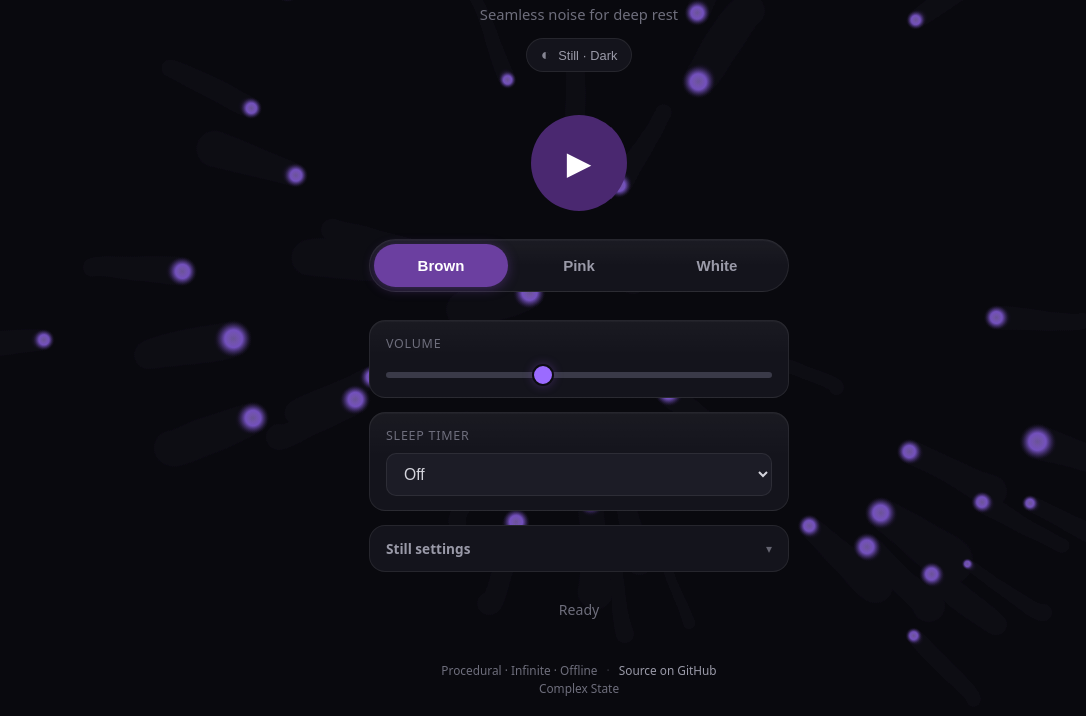
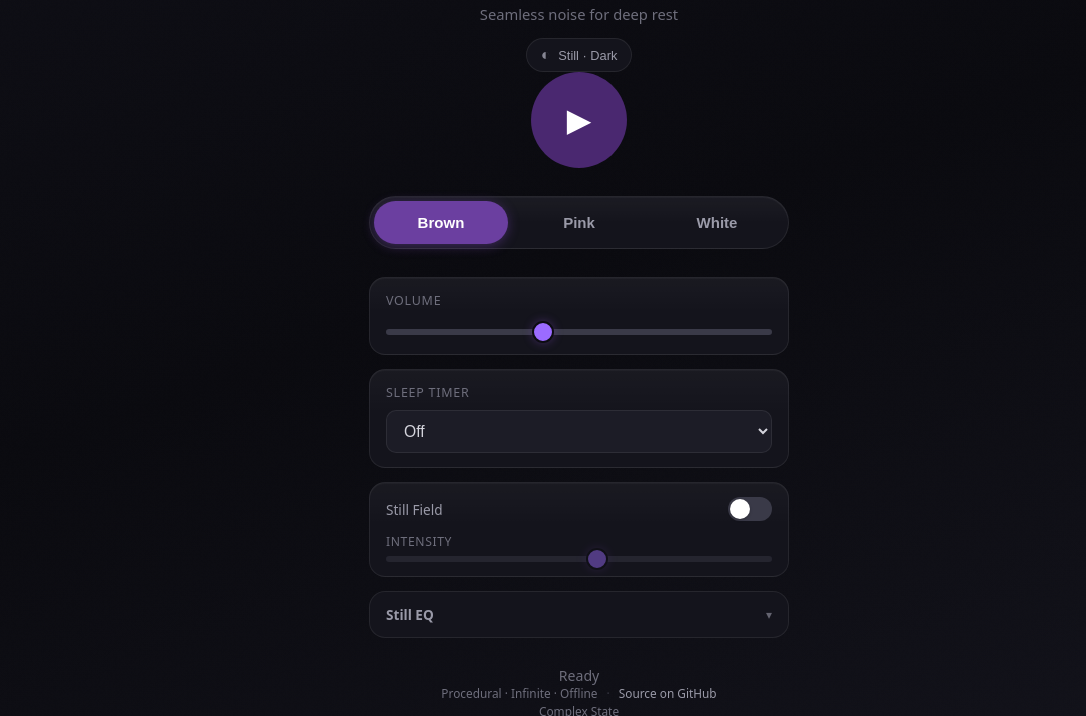
Before and after one commit to Blazenetic/complex-noise, a plain HTML site: page index.html in a window 1280 px wide. Shown: the part 84-800 px from the top of the page, without its empty margins (61-1147 px from the left). Drawn offline with Linux system fonts and the light colour scheme.

Commit message:
feat(still-field): nodes+edges graph, default off, silver-titanium, easier toggle
- Default Still Field to off (localStorage === 'true')
- Replace purple particle blobs with calm nodes + distance-based edges
- Subtle silver/titanium brushed palette (dark) + muted warm grey (bone)
- Move Field toggle + intensity to always-visible control group
- Slow premium drift, strong damping, soft residual trails
- Clean disable path preserved
- README already documents the new behaviour

```diff
--- a/index.html
+++ b/index.html
@@ -33,8 +33,9 @@
       --purple-glow: rgba(107, 63, 160, 0.48);
       --border: rgba(255, 255, 255, 0.075);
       --still-accent: var(--purple);
-      --still-field-particle: rgba(155, 107, 255, 0.32);
-      --still-field-core: rgba(180, 140, 255, 0.18);
+      /* Still Field — subtle silver / brushed titanium (no purple blobs) */
+      --still-field-node: rgba(190, 195, 210, 0.55);
+      --still-field-edge: rgba(160, 165, 180, 0.22);
       --still-texture-opacity: 0.025;
       --still-energy: 0;
       --radius: 16px;
@@ -58,8 +59,9 @@
       --purple-glow: rgba(122, 107, 138, 0.28);
       --border: rgba(0, 0, 0, 0.07);
       --still-accent: #8A7B6A;
-      --still-field-particle: rgba(110, 95, 85, 0.22);
-      --still-field-core: rgba(130, 115, 100, 0.12);
+      /* Still Field — muted warm grey for bone theme */
+      --still-field-node: rgba(95, 90, 85, 0.42);
+      --still-field-edge: rgba(100, 95, 90, 0.18);
       --still-texture-opacity: 0.065;
       color-scheme: light;
     }
@@ -347,7 +349,46 @@
       border-color: var(--purple);
     }
 
-    /* Still settings panel (collapsible) */
+    /* Still Field controls — always visible for easy access */
+    .still-field-controls {
+      background: var(--surface);
+      background-image: linear-gradient(180deg, rgba(255,255,255,0.025) 0%, transparent 45%);
+      border-radius: var(--radius);
+      padding: 14px 16px;
+      border: 1px solid var(--border);
+      box-shadow: inset 0 1px 0 rgba(255,255,255,0.03);
+      display: flex;
+      flex-direction: column;
+      gap: 12px;
+    }
+
+    .still-field-controls .still-toggle-row {
+      display: flex;
+      align-items: center;
+      justify-content: space-between;
+      gap: 12px;
+    }
+
+    .still-field-controls .still-toggle-row span {
+      font-size: 0.85rem;
+      color: var(--text-secondary);
+      font-weight: 500;
+    }
+
+    .still-field-row {
+      display: flex;
+      flex-direction: column;
+      gap: 6px;
+    }
+
+    .still-field-row label {
+      font-size: 0.76rem;
+      color: var(--text-muted);
+      text-transform: uppercase;
+      letter-spacing: 0.05em;
+    }
+
+    /* Still settings panel (collapsible — EQ only) */
     .still-panel {
       width: 100%;
       border: 1px solid var(--border);
@@ -392,31 +433,17 @@
       border-top: 1px solid var(--border);
     }
 
-    .still-eq-row,
-    .still-field-row {
+    .still-eq-row {
       display: flex;
       flex-direction: column;
       gap: 6px;
     }
 
-    .still-eq-row label,
-    .still-field-row label {
+    .still-eq-row label {
       font-size: 0.76rem;
       color: var(--text-muted);
       text-transform: uppercase;
       letter-spacing: 0.05em;
-    }
-
-    .still-toggle-row {
-      display: flex;
-      align-items: center;
-      justify-content: space-between;
-      gap: 12px;
-    }
-
-    .still-toggle-row span {
-      font-size: 0.85rem;
-      color: var(--text-secondary);
     }
 
     .still-switch {
@@ -494,7 +521,7 @@
   <!-- Procedural texture layer (Still Theme) -->
   <div class="still-texture" aria-hidden="true"></div>
 
-  <!-- Still Field — full-page mathematical visualisation -->
+  <!-- Still Field — full-page nodes + edges visualisation -->
   <canvas id="stillField" aria-hidden="true"></canvas>
 
   <header>
@@ -538,32 +565,33 @@
         </select>
       </div>
 
-      <!-- Still settings: EQ + Field (collapsible to keep main surface calm) -->
+      <!-- Still Field — always visible for easy on/off -->
+      <div class="still-field-controls">
+        <div class="still-toggle-row">
+          <span>Still Field</span>
+          <button type="button" class="still-switch" id="stillFieldToggle" role="switch" aria-checked="false" aria-label="Enable Still Field"></button>
+        </div>
+        <div class="still-field-row">
+          <label for="stillFieldIntensity">Intensity</label>
+          <input type="range" id="stillFieldIntensity" min="0" max="1" step="0.05" value="0.55" />
+        </div>
+      </div>
+
+      <!-- Still EQ (collapsible to keep main surface calm) -->
       <details class="still-panel" id="stillPanel">
-        <summary>Still settings</summary>
+        <summary>Still EQ</summary>
         <div class="still-panel-body">
-          <!-- Still EQ -->
           <div class="still-eq-row">
-            <label for="stillEqLow">Still EQ · Low</label>
+            <label for="stillEqLow">Low</label>
             <input type="range" id="stillEqLow" min="-12" max="12" step="0.5" value="0" />
           </div>
           <div class="still-eq-row">
-            <label for="stillEqMid">Still EQ · Mid</label>
+            <label for="stillEqMid">Mid</label>
             <input type="range" id="stillEqMid" min="-12" max="12" step="0.5" value="0" />
           </div>
           <div class="still-eq-row">
-            <label for="stillEqHigh">Still EQ · High</label>
+            <label for="stillEqHigh">High</label>
             <input type="range" id="stillEqHigh" min="-12" max="12" step="0.5" value="0" />
-          </div>
-
-          <!-- Still Field controls -->
-          <div class="still-toggle-row">
-            <span>Still Field</span>
-            <button type="button" class="still-switch" id="stillFieldToggle" role="switch" aria-checked="true" aria-label="Enable Still Field"></button>
-          </div>
-          <div class="still-field-row">
-            <label for="stillFieldIntensity">Still Field intensity</label>
-            <input type="range" id="stillFieldIntensity" min="0" max="1" step="0.05" value="0.55" />
           </div>
         </div>
       </details>
@@ -584,7 +612,7 @@
     // ============================================================
     // Complex Noise by Complex State
     // Procedural seamless noise generator (Web Audio API)
-    // Upgraded with Still Theme · Still Field · Still EQ
+    // Still Theme · Still Field (nodes + edges) · Still EQ
     // Optimized for long sleep sessions on mobile browsers
     // ============================================================
 
@@ -599,8 +627,8 @@
     let stillEqMid = parseFloat(localStorage.getItem('complexNoise_stillEqMid')) || 0;
     let stillEqHigh = parseFloat(localStorage.getItem('complexNoise_stillEqHigh')) || 0;
 
-    // --- Still Field state ---
-    let stillFieldEnabled = localStorage.getItem('complexNoise_stillFieldEnabled') !== 'false';
+    // --- Still Field state (default OFF) ---
+    let stillFieldEnabled = localStorage.getItem('complexNoise_stillFieldEnabled') === 'true';
     let stillFieldIntensity = parseFloat(localStorage.getItem('complexNoise_stillFieldIntensity'));
     if (isNaN(stillFieldIntensity)) stillFieldIntensity = 0.55;
 
@@ -618,8 +646,8 @@
     let timerId = null;
     let wakeLock = null;
 
-    // --- Still Field runtime ---
-    let stillFieldParticles = [];
+    // --- Still Field runtime (nodes + edges) ---
+    let stillFieldNodes = [];
     let stillFieldRaf = null;
     let stillFieldLastTs = 0;
     let stillEnergy = 0; // 0–1 smoothed energy for UI influence
@@ -654,8 +682,10 @@
     stillEqHighSlider.value = stillEqHigh;
     stillFieldIntensitySlider.value = stillFieldIntensity;
     stillFieldToggle.setAttribute('aria-checked', stillFieldEnabled ? 'true' : 'false');
-    // Keep the intensity control in sync with the toggle state for clarity
     stillFieldIntensitySlider.disabled = !stillFieldEnabled;
+    if (!stillFieldEnabled) {
+      stillFieldCanvas.classList.add('still-field-off');
+    }
 
     // ----------------------------------------------------------
     // Still Theme
@@ -670,8 +700,8 @@
       if (themeColorMeta) themeColorMeta.content = isBone ? '#F4F0E8' : '#0C0C11';
       const schemeMeta = document.querySelector('meta[name="color-scheme"]');
       if (schemeMeta) schemeMeta.content = isBone ? 'light' : 'dark';
-      // Re-seed particles so colours update immediately with the new theme
-      if (stillFieldParticles.length) initStillFieldParticles(true);
+      // Re-seed nodes so colours update immediately with the new theme
+      if (stillFieldNodes.length) initStillFieldNodes(true);
     }
 
     applyStillTheme(stillTheme);
@@ -937,8 +967,9 @@
     });
 
     // ----------------------------------------------------------
-    // Still Field — full-page procedural visualisation
-    // Soft particle field driven by analyser, gentle UI influence
+    // Still Field — nodes + edges graph visualisation
+    // Subtle silver/titanium nodes, soft distance-based edges
+    // Slow calm drift, gently driven by analyser metrics
     // ----------------------------------------------------------
     const stillFieldCtx = stillFieldCanvas.getContext('2d', { alpha: true });
     let stillFieldW = 0;
@@ -954,28 +985,22 @@
       stillFieldCanvas.style.width = stillFieldW + 'px';
       stillFieldCanvas.style.height = stillFieldH + 'px';
       stillFieldCtx.setTransform(stillFieldDpr, 0, 0, stillFieldDpr, 0, 0);
-      if (stillFieldParticles.length === 0) initStillFieldParticles();
+      if (stillFieldNodes.length === 0) initStillFieldNodes();
     }
 
-    function initStillFieldParticles(force = false) {
-      if (stillFieldParticles.length && !force) return;
-      // Cap particle count for mid-range mobile performance while keeping the field present
-      const count = Math.min(42, Math.max(24, Math.floor((stillFieldW * stillFieldH) / 20000)));
-      stillFieldParticles = [];
-      const style = getComputedStyle(document.documentElement);
-      const particleColor = style.getPropertyValue('--still-field-particle').trim() || 'rgba(155,107,255,0.3)';
-      const coreColor = style.getPropertyValue('--still-field-core').trim() || 'rgba(180,140,255,0.15)';
+    function initStillFieldNodes(force = false) {
+      if (stillFieldNodes.length && !force) return;
+      // Conservative count for mid-range mobile — still enough for a living graph
+      const count = Math.min(34, Math.max(22, Math.floor((stillFieldW * stillFieldH) / 28000)));
+      stillFieldNodes = [];
 
       for (let i = 0; i < count; i++) {
-        stillFieldParticles.push({
+        stillFieldNodes.push({
           x: Math.random() * stillFieldW,
           y: Math.random() * stillFieldH,
-          vx: (Math.random() - 0.5) * 0.25,
-          vy: (Math.random() - 0.5) * 0.25,
-          baseR: 18 + Math.random() * 42,
-          phase: Math.random() * Math.PI * 2,
-          color: particleColor,
-          core: coreColor
+          vx: (Math.random() - 0.5) * 0.12,
+          vy: (Math.random() - 0.5) * 0.12,
+          phase: Math.random() * Math.PI * 2
         });
       }
     }
@@ -988,7 +1013,6 @@
       const data = new Uint8Array(bins);
       analyser.getByteFrequencyData(data);
 
-      // Rough band averages (fftSize 256 → ~ bin width ~ sampleRate/256)
       let lowSum = 0, midSum = 0, highSum = 0, total = 0;
       const lowEnd = Math.floor(bins * 0.12);
       const midEnd = Math.floor(bins * 0.45);
@@ -1015,7 +1039,6 @@
           cancelAnimationFrame(stillFieldRaf);
           stillFieldRaf = null;
         }
-        // Force energy to zero so play button influence disappears cleanly
         stillEnergy = 0;
         document.documentElement.style.setProperty('--still-energy', '0');
         return;
@@ -1031,65 +1054,80 @@
       stillFieldLastTs = ts;
 
       const metrics = getStillAudioMetrics();
-      // Smooth energy for UI — much quieter when not actively playing
-      const targetEnergy = metrics.overall * stillFieldIntensity * (isPlaying ? 1 : 0.08);
-      stillEnergy += (targetEnergy - stillEnergy) * 0.1;
+      // Smooth energy for UI — quieter when paused
+      const targetEnergy = metrics.overall * stillFieldIntensity * (isPlaying ? 1 : 0.06);
+      stillEnergy += (targetEnergy - stillEnergy) * 0.09;
       document.documentElement.style.setProperty('--still-energy', stillEnergy.toFixed(4));
 
-      // Soft residual clear (calm trails, never harsh)
+      // Soft residual clear (calm trails)
       stillFieldCtx.fillStyle = stillTheme === 'bone'
-        ? 'rgba(244, 240, 232, 0.22)'
-        : 'rgba(12, 12, 17, 0.18)';
+        ? 'rgba(244, 240, 232, 0.28)'
+        : 'rgba(12, 12, 17, 0.22)';
       stillFieldCtx.fillRect(0, 0, stillFieldW, stillFieldH);
 
       const intensity = stillFieldIntensity;
-      const energyBoost = 0.4 + metrics.overall * 1.4;
+      const energyBoost = 0.35 + metrics.overall * 1.1;
+      const maxDist = 110 + intensity * 55; // connection range scales a little with intensity
 
-      // Soft attraction points (play button approx centre, lower controls)
-      const anchors = [
-        { x: stillFieldW * 0.5, y: stillFieldH * 0.38, strength: 0.012 + metrics.low * 0.02 },
-        { x: stillFieldW * 0.5, y: stillFieldH * 0.62, strength: 0.006 + metrics.mid * 0.012 }
-      ];
+      // Read current theme colours once per frame
+      const style = getComputedStyle(document.documentElement);
+      const nodeColor = style.getPropertyValue('--still-field-node').trim() || 'rgba(190,195,210,0.5)';
+      const edgeColor = style.getPropertyValue('--still-field-edge').trim() || 'rgba(160,165,180,0.2)';
 
-      for (const p of stillFieldParticles) {
-        // Very gentle random walk + audio energy (kept calm)
-        p.vx += (Math.random() - 0.5) * 0.028 * energyBoost;
-        p.vy += (Math.random() - 0.5) * 0.028 * energyBoost;
+      // --- Update + draw nodes ---
+      for (const n of stillFieldNodes) {
+        // Extremely gentle random walk
+        n.vx += (Math.random() - 0.5) * 0.018 * energyBoost;
+        n.vy += (Math.random() - 0.5) * 0.018 * energyBoost;
 
-        // Gentle attraction to anchors
-        for (const a of anchors) {
-          const dx = a.x - p.x;
-          const dy = a.y - p.y;
-          const dist = Math.sqrt(dx * dx + dy * dy) + 1;
-          p.vx += (dx / dist) * a.strength * intensity;
-          p.vy += (dy / dist) * a.strength * intensity;
-        }
+        // Strong damping → premium slow drift
+        n.vx *= 0.978;
+        n.vy *= 0.978;
 
-        // Strong damping keeps motion calm and premium
-        p.vx *= 0.972;
-        p.vy *= 0.972;
-
-        p.x += p.vx * (1 + metrics.mid * 0.6);
-        p.y += p.vy * (1 + metrics.mid * 0.6);
+        n.x += n.vx * (0.9 + metrics.mid * 0.4);
+        n.y += n.vy * (0.9 + metrics.mid * 0.4);
 
         // Soft wrap
-        if (p.x < -60) p.x = stillFieldW + 60;
-        if (p.x > stillFieldW + 60) p.x = -60;
-        if (p.y < -60) p.y = stillFieldH + 60;
-        if (p.y > stillFieldH + 60) p.y = -60;
+        if (n.x < -20) n.x = stillFieldW + 20;
+        if (n.x > stillFieldW + 20) n.x = -20;
+        if (n.y < -20) n.y = stillFieldH + 20;
+        if (n.y > stillFieldH + 20) n.y = -20;
 
-        // Breathing radius
-        p.phase += 0.008 + metrics.high * 0.015;
-        const r = p.baseR * (0.75 + Math.sin(p.phase) * 0.18) * (0.85 + metrics.overall * 0.45) * intensity;
+        n.phase += 0.006 + metrics.high * 0.01;
+      }
 
-        // Draw soft particle
-        const grad = stillFieldCtx.createRadialGradient(p.x, p.y, 0, p.x, p.y, r);
-        grad.addColorStop(0, p.core);
-        grad.addColorStop(0.45, p.color);
-        grad.addColorStop(1, 'transparent');
+      // --- Draw edges (O(n²) is fine at n ≤ 34) ---
+      stillFieldCtx.lineWidth = 0.9;
+      for (let i = 0; i < stillFieldNodes.length; i++) {
+        const a = stillFieldNodes[i];
+        for (let j = i + 1; j < stillFieldNodes.length; j++) {
+          const b = stillFieldNodes[j];
+          const dx = b.x - a.x;
+          const dy = b.y - a.y;
+          const dist = Math.sqrt(dx * dx + dy * dy);
+          if (dist < maxDist) {
+            const alpha = (1 - dist / maxDist) * 0.55 * intensity;
+            stillFieldCtx.strokeStyle = edgeColor.replace(/[\d.]+\)$/, alpha.toFixed(3) + ')');
+            // Fallback if colour parse fails
+            if (!stillFieldCtx.strokeStyle || stillFieldCtx.strokeStyle === edgeColor) {
+              stillFieldCtx.globalAlpha = alpha;
+              stillFieldCtx.strokeStyle = edgeColor;
+            }
+            stillFieldCtx.beginPath();
+            stillFieldCtx.moveTo(a.x, a.y);
+            stillFieldCtx.lineTo(b.x, b.y);
+            stillFieldCtx.stroke();
+            stillFieldCtx.globalAlpha = 1;
+          }
+        }
+      }
+
+      // --- Draw nodes (small, subtle) ---
+      for (const n of stillFieldNodes) {
+        const r = 1.6 + Math.sin(n.phase) * 0.4;
         stillFieldCtx.beginPath();
-        stillFieldCtx.fillStyle = grad;
-        stillFieldCtx.arc(p.x, p.y, r, 0, Math.PI * 2);
+        stillFieldCtx.fillStyle = nodeColor;
+        stillFieldCtx.arc(n.x, n.y, r * (0.85 + intensity * 0.25), 0, Math.PI * 2);
         stillFieldCtx.fill();
       }
 
@@ -1118,7 +1156,6 @@
         stillFieldCanvas.classList.add('still-field-off');
         stillEnergy = 0;
         document.documentElement.style.setProperty('--still-energy', '0');
-        // Clear residual particles so the next enable starts clean
         if (stillFieldCtx) {
           stillFieldCtx.clearRect(0, 0, stillFieldW || stillFieldCanvas.width, stillFieldH || stillFieldCanvas.height);
         }
@@ -1176,10 +1213,10 @@
     // Init Still Field
     window.addEventListener('resize', () => {
       resizeStillField();
-      initStillFieldParticles(true);
+      initStillFieldNodes(true);
     });
     resizeStillField();
-    initStillFieldParticles();
+    initStillFieldNodes();
     if (stillFieldEnabled) startStillFieldLoop();
 
     // Expose a few helpers for future agents / debugging (optional)
```
